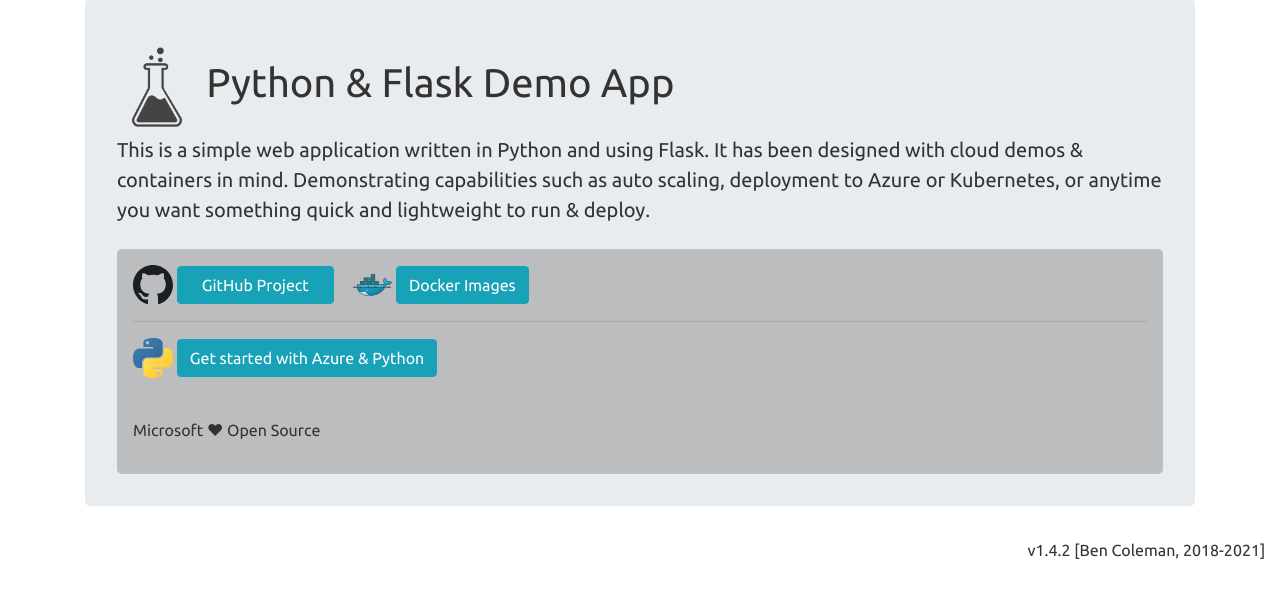
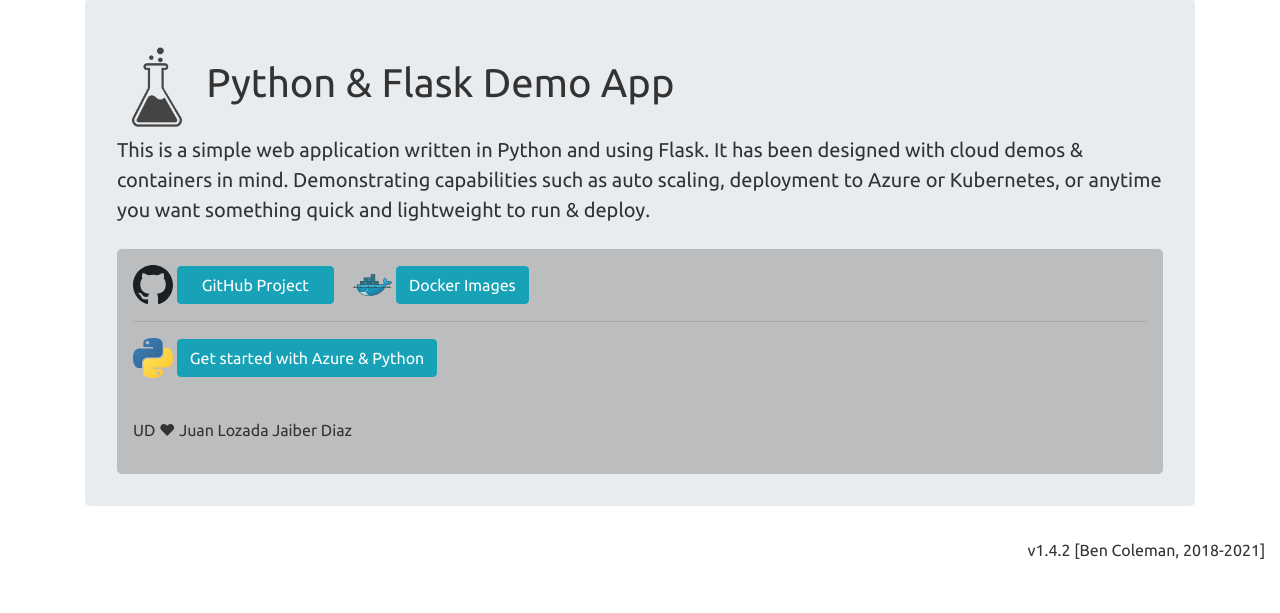
Before and after one commit to juancho0809/cicd_aws, a Flask app: page / in a window 1280 px wide. Shown: the part 91-704 px from the top of the page. Run offline with Flask 3, Linux system fonts and the light colour scheme; some libraries are stand-ins or nearby versions.

Commit message:
index change

```diff
--- a/src/app/templates/index.html
+++ b/src/app/templates/index.html
@@ -30,7 +30,7 @@
     </p>
 
     <br />
-    <p>Microsoft ❤ Open Source</p>
+    <p>UD ❤ Juan Lozada Jaiber Diaz</p>
   </div>
 </div>
 {% endblock %}
```
